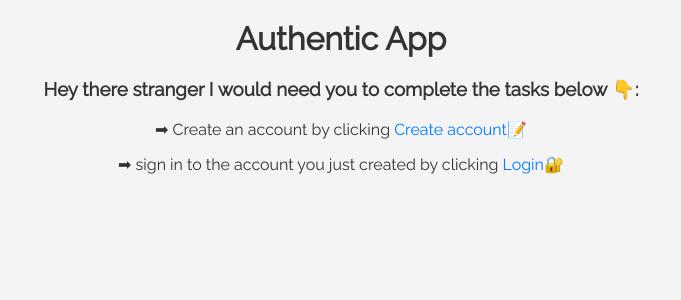
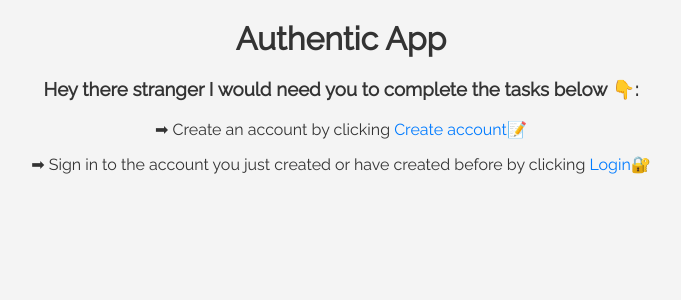
Before and after one commit to Ollie345/Authentic, a Flask app: page / in a window 1280 px wide. Shown: the top 300 px of the page, without its empty margins (299-980 px from the left). Run offline with Flask 3, Linux system fonts and the light colour scheme.

Commit message:
final commit

```diff
--- a/templates/home.html
+++ b/templates/home.html
@@ -11,7 +11,7 @@
     <h1><a href ="{{url_for('home')}}">Authentic App</a></h1>
     <h3>Hey there stranger I would need you to complete the tasks below 👇:</h3>
         <p>➡ Create an account by clicking <a href="{{url_for('signup')}}">Create account📝</a><p>
-        <p>➡ sign in to the account you just created by clicking <a href="{{url_for('login')}}">Login🔐</a></p>
+        <p>➡ Sign in to the account you just created or have created before by clicking <a href="{{url_for('login')}}">Login🔐</a></p>
 
 </body>
 </html>
```
